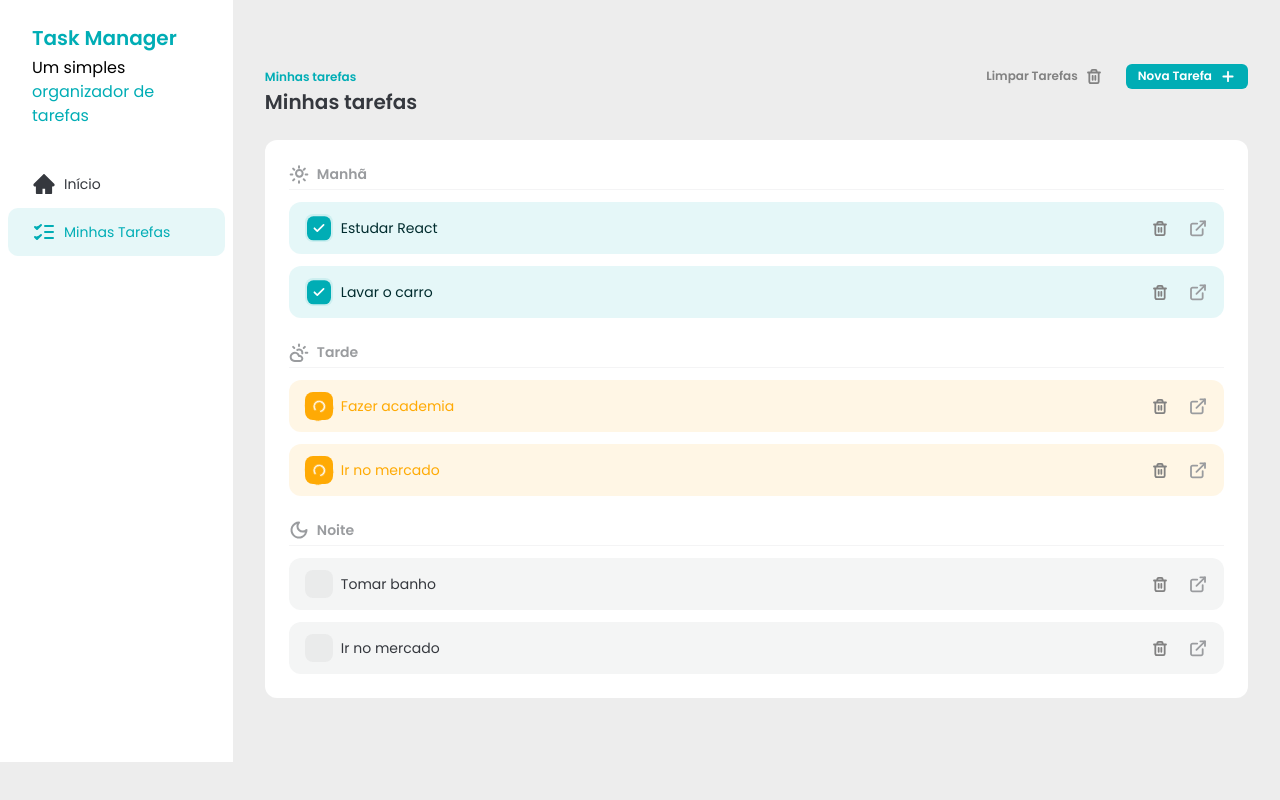
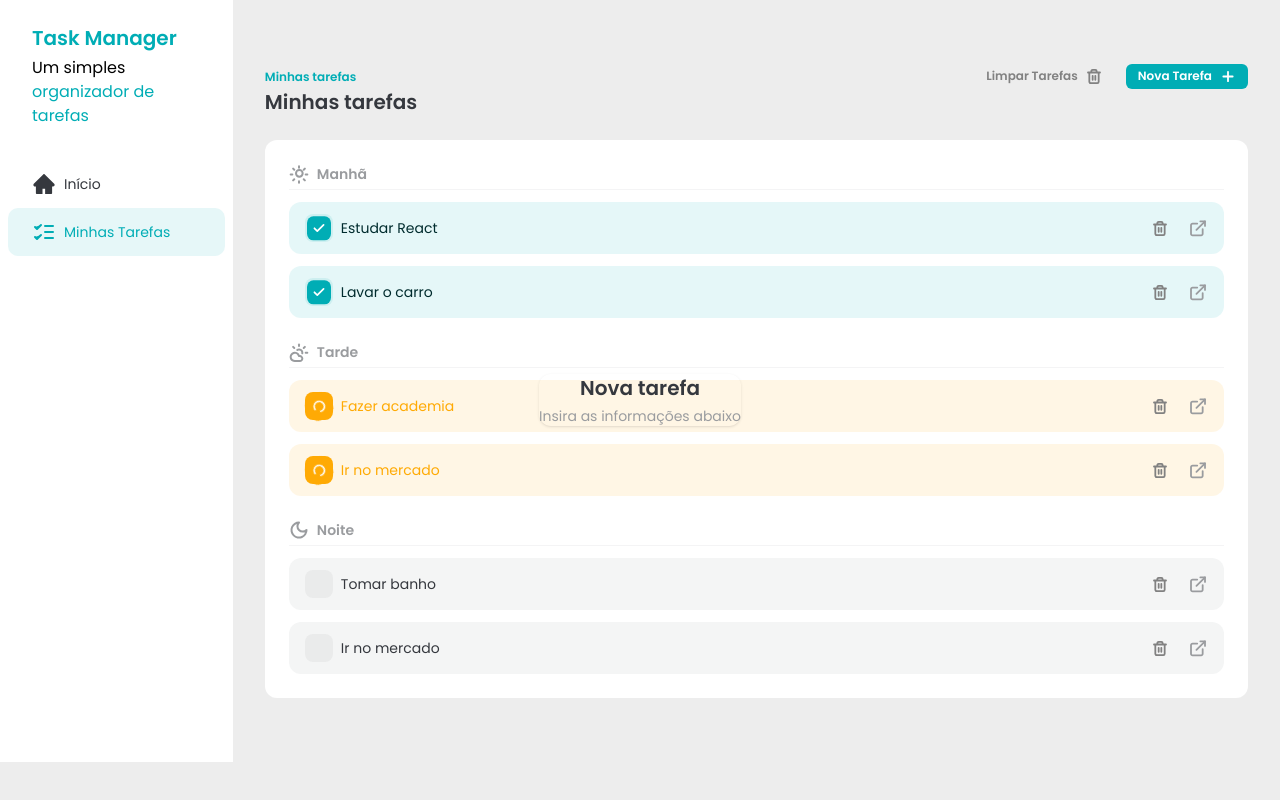
Before and after one commit to VinicyosFerreira/To-Do-List-Manager, a React (Vite) app: page / in a window 1280 px wide. Both pictures are taken after a click on the button "Nova Tarefa". Built offline with nearby package versions, Linux system fonts and the light colour scheme.

Commit message:
feat: add initial addTaskDialog component

```diff
--- /dev/null
+++ b/src/components/AddTaskDialog.jsx
@@ -0,0 +1,21 @@
+import { createPortal } from 'react-dom';
+
+const AddTaskDialog = ({ isOpen }) => {
+   if (!isOpen) return null;
+
+   return createPortal(
+      <div className="fixed left-0 top-0 flex min-h-screen w-screen items-center justify-center">
+         <div className="p5 rounded-xl text-white shadow">
+            <h2 className="text-center text-xl font-semibold text-[#35383E]">
+               Nova tarefa
+            </h2>
+            <p className="mt-1 text-sm text-[#9A9C9F]">
+               Insira as informações abaixo
+            </p>
+         </div>
+      </div>,
+      document.body
+   );
+};
+
+export default AddTaskDialog;
--- a/src/components/Tasks.jsx
+++ b/src/components/Tasks.jsx
@@ -10,11 +10,13 @@ import {
 } from '../assets/icons';
 import TasksSeparator from '../components/TasksSeparator';
 import TASKS from '../constant/tasks';
+import AddTaskDialog from './AddTaskDialog';
 import Button from './Button';
 import TaskItem from './TaskItem';
 
 const Tasks = () => {
    const [tasks, setTasks] = useState(TASKS);
+   const [isOpenDialog, setIsOpenDialog] = useState(false);
 
    const morningTasks = tasks.filter((task) => task.period === 'manhã');
    const afternoonTasks = tasks.filter((task) => task.period === 'tarde');
@@ -70,10 +72,12 @@ const Tasks = () => {
                   <TrashIcon />
                </Button>
 
-               <Button variant="primary">
+               <Button variant="primary" onClick={() => setIsOpenDialog(true)}>
                   Nova Tarefa
                   <AddIcon />
                </Button>
+
+               <AddTaskDialog isOpen={isOpenDialog} />
             </div>
          </div>
 
```
